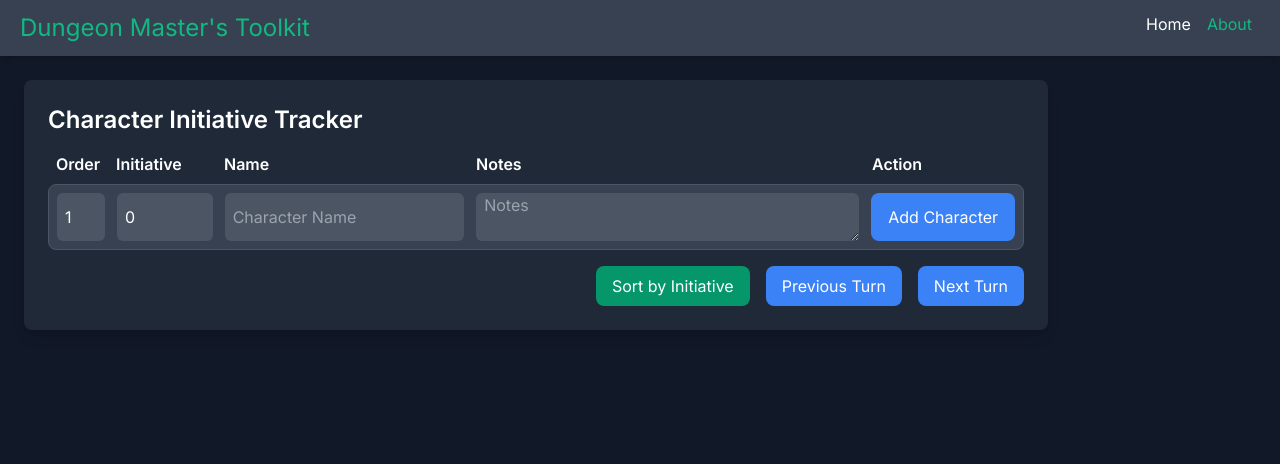
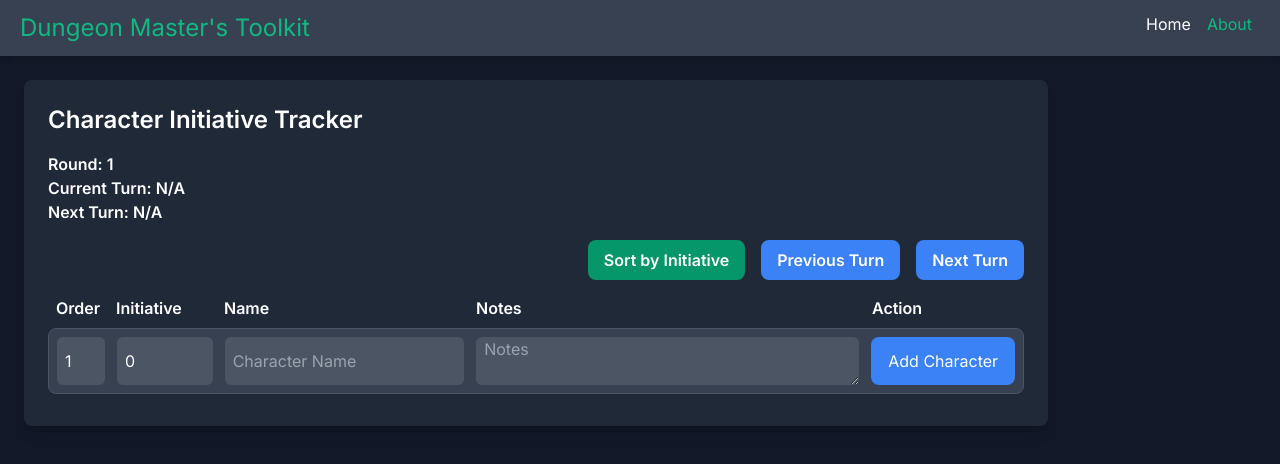
Before and after one commit to AyyyStew/DungeonMasterToolKit, a Next.js app: page / in a window 1280 px wide. Shown: the top 464 px of the page. Built offline with nearby package versions, Linux system fonts and the light colour scheme.

Commit message:
round counter

```diff
--- a/src/app/components/InitiativeTracker.tsx
+++ b/src/app/components/InitiativeTracker.tsx
@@ -1,6 +1,6 @@
 "use client";
 
-import React from "react";
+import React, { useState } from "react";
 import { useCharacterManager, Character } from "./useCharacterManager";
 
 type CharacterField = {
@@ -78,6 +78,9 @@ const CharacterItem: React.FC<{
 );
 
 export default function InitiativeTracker() {
+  const [round, setRound] = useState(1); // Add round state
+  const [currentIndex, setCurrentIndex] = useState(0); // Track the current index
+
   const {
     characters,
     name,
@@ -113,12 +116,77 @@ export default function InitiativeTracker() {
     (character) => character.id === currentCharacterId,
   );
 
+  const totalCharacters = characters.length;
+
+  const handleNextTurnWithRoundUpdate = () => {
+    if (totalCharacters === 0) return; // No characters to cycle through
+
+    // Update the index
+    const nextIndex = (currentIndex + 1) % totalCharacters;
+    setCurrentIndex(nextIndex);
+
+    // Check if we've completed a full cycle
+    if (nextIndex === 0) {
+      setRound((prevRound) => prevRound + 1);
+    }
+
+    // Call the existing handleNextTurn function
+    handleNextTurn();
+  };
+
+  const handlePreviousTurnWithRoundUpdate = () => {
+    if (totalCharacters === 0) return; // No characters to cycle through
+
+    // Update the index
+    const prevIndex = (currentIndex - 1 + totalCharacters) % totalCharacters;
+    setCurrentIndex(prevIndex);
+
+    // Check if we've completed a full cycle in reverse
+    if (currentIndex === 0) {
+      setRound((prevRound) => prevRound - 1);
+    }
+
+    // Call the existing handlePreviousTurn function
+    handlePreviousTurn();
+  };
+
+  const nextCharacter = characters[(currentIndex + 1) % totalCharacters];
+
   return (
     <div className="flex flex-col justify-center p-6">
       <section className="w-full max-w-5xl rounded-lg bg-gray-800 p-6 shadow-lg">
         <h2 className="mb-4 text-2xl font-semibold text-white">
           Character Initiative Tracker
         </h2>
+        <section className="mb-4 font-semibold text-white">
+          <div>
+            <div>Round: {round}</div>
+            <div>
+              Current Turn: {currentCharacter ? currentCharacter.name : "N/A"}
+            </div>
+            <div>Next Turn: {nextCharacter ? nextCharacter.name : "N/A"}</div>
+          </div>
+          <div className="mt-4 flex justify-end gap-4">
+            <button
+              className="button sort-button"
+              onClick={handleSortCharacters}
+            >
+              Sort by Initiative
+            </button>
+            <button
+              className="button navigation-button"
+              onClick={handlePreviousTurnWithRoundUpdate} // Use the updated handler
+            >
+              Previous Turn
+            </button>
+            <button
+              className="button navigation-button"
+              onClick={handleNextTurnWithRoundUpdate} // Use the updated handler
+            >
+              Next Turn
+            </button>
+          </div>
+        </section>
         <div className="grid-header text-white">
           <div className="font-semibold">Order</div>
           <div className="font-semibold">Initiative</div>
@@ -151,20 +219,6 @@ export default function InitiativeTracker() {
           onFieldChange={handleFieldChange}
           onSubmit={handleAddCharacter}
         />
-        <div className="mt-4 flex justify-end gap-4">
-          <button className="button sort-button" onClick={handleSortCharacters}>
-            Sort by Initiative
-          </button>
-          <button
-            className="button navigation-button"
-            onClick={handlePreviousTurn}
-          >
-            Previous Turn
-          </button>
-          <button className="button navigation-button" onClick={handleNextTurn}>
-            Next Turn
-          </button>
-        </div>
       </section>
     </div>
   );
```
